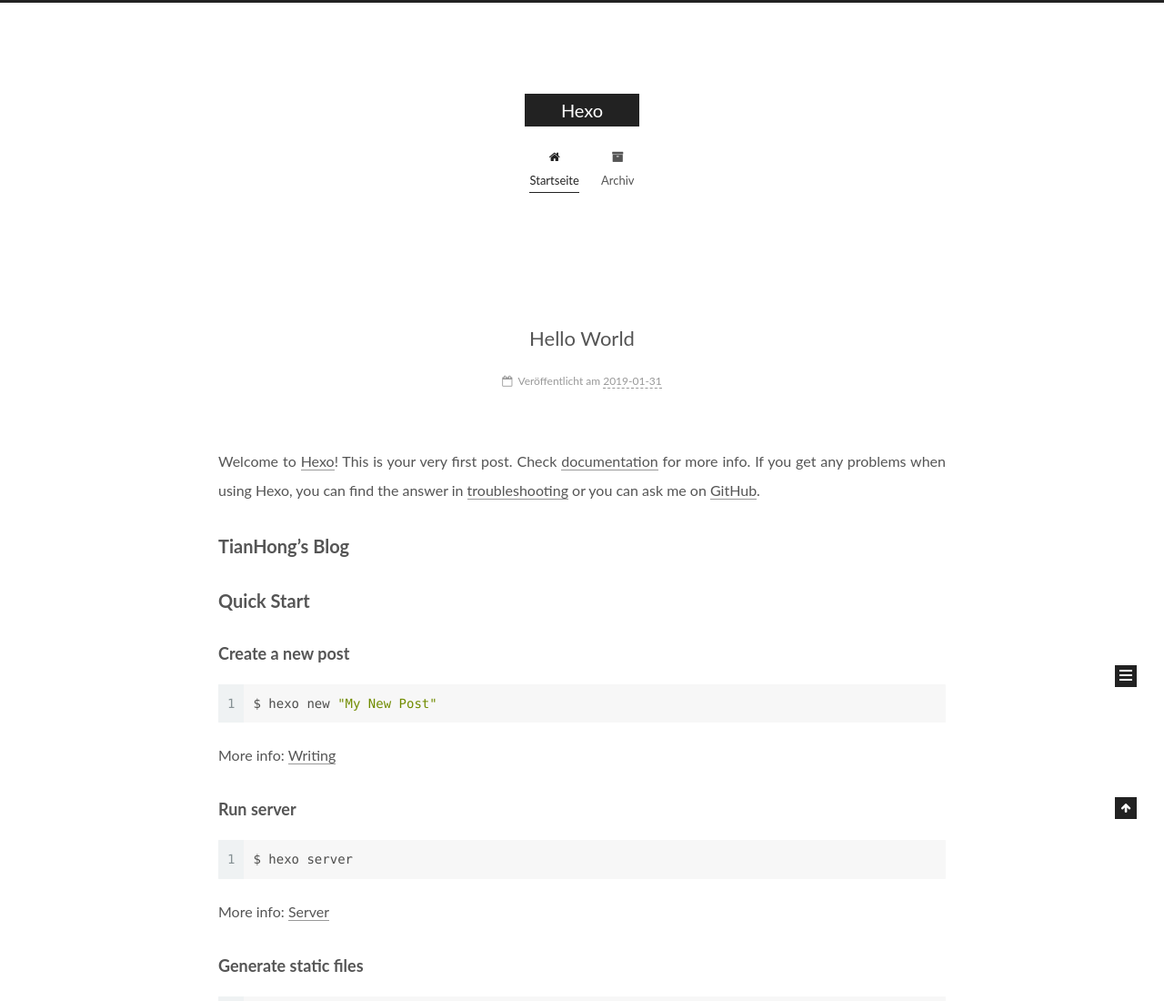
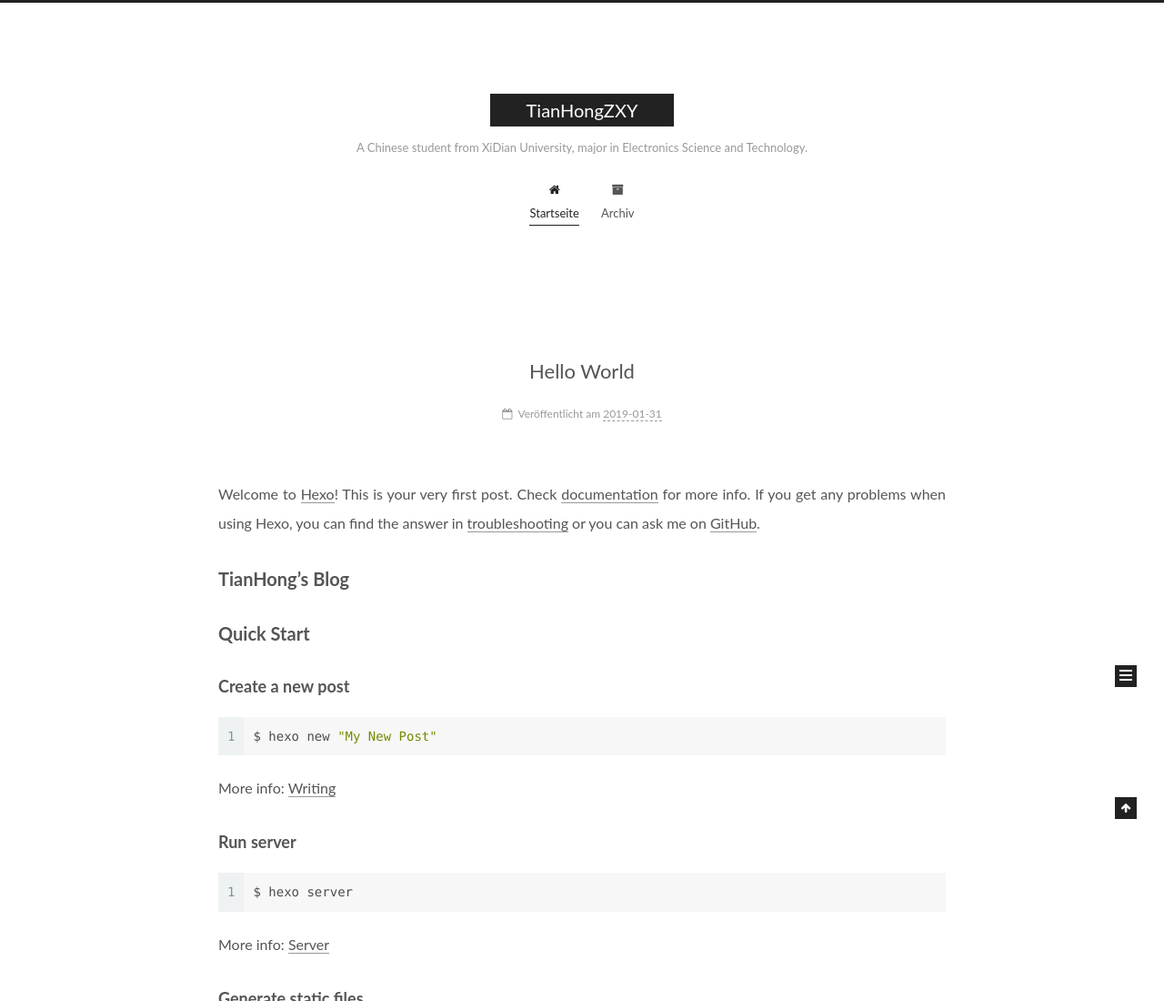
Before and after one commit to TianHongZXY/TianHongZXY.github.io, a plain HTML site: page index.html in a window 1280 px wide. Shown: the top 1100 px of the page at 91% size. Drawn offline with Linux system fonts and the light colour scheme.

Commit message:
Site updated: 2019-02-01 00:11:37

```diff
--- a/index.html
+++ b/index.html
@@ -97,12 +97,12 @@
 
 
   <meta property="og:type" content="website">
-<meta property="og:title" content="Hexo">
+<meta property="og:title" content="TianHongZXY">
 <meta property="og:url" content="https://TianHongZXY.github.io/index.html">
-<meta property="og:site_name" content="Hexo">
+<meta property="og:site_name" content="TianHongZXY">
 <meta property="og:locale" content="zh-Hans">
 <meta name="twitter:card" content="summary">
-<meta name="twitter:title" content="Hexo">
+<meta name="twitter:title" content="TianHongZXY">
 
 
 
@@ -119,7 +119,7 @@
   };
 </script>
 
-  <title>Hexo</title>
+  <title>TianHongZXY</title>
 
 
 
@@ -179,10 +179,14 @@
     <div class="custom-logo-site-title">
       <a href="/" class="brand" rel="start">
         <span class="logo-line-before"><i></i></span>
-        <span class="site-title">Hexo</span>
+        <span class="site-title">TianHongZXY</span>
         <span class="logo-line-after"><i></i></span>
       </a>
     </div>
+
+
+        <p class="site-subtitle">A Chinese student from XiDian University, major in Electronics Science and Technology.</p>
+
 
 
   </div>
@@ -294,7 +298,7 @@
     </span>
 
     <span hidden itemprop="publisher" itemscope="" itemtype="http://schema.org/Organization">
-      <meta itemprop="name" content="Hexo">
+      <meta itemprop="name" content="TianHongZXY">
     </span>
 
 
```
Also changed, not shown: 2019/01/31/hello-world/index.html (+8 -4 lines), archives/2019/01/index.html (+9 -5 lines), archives/2019/index.html (+9 -5 lines), archives/index.html (+9 -5 lines).
